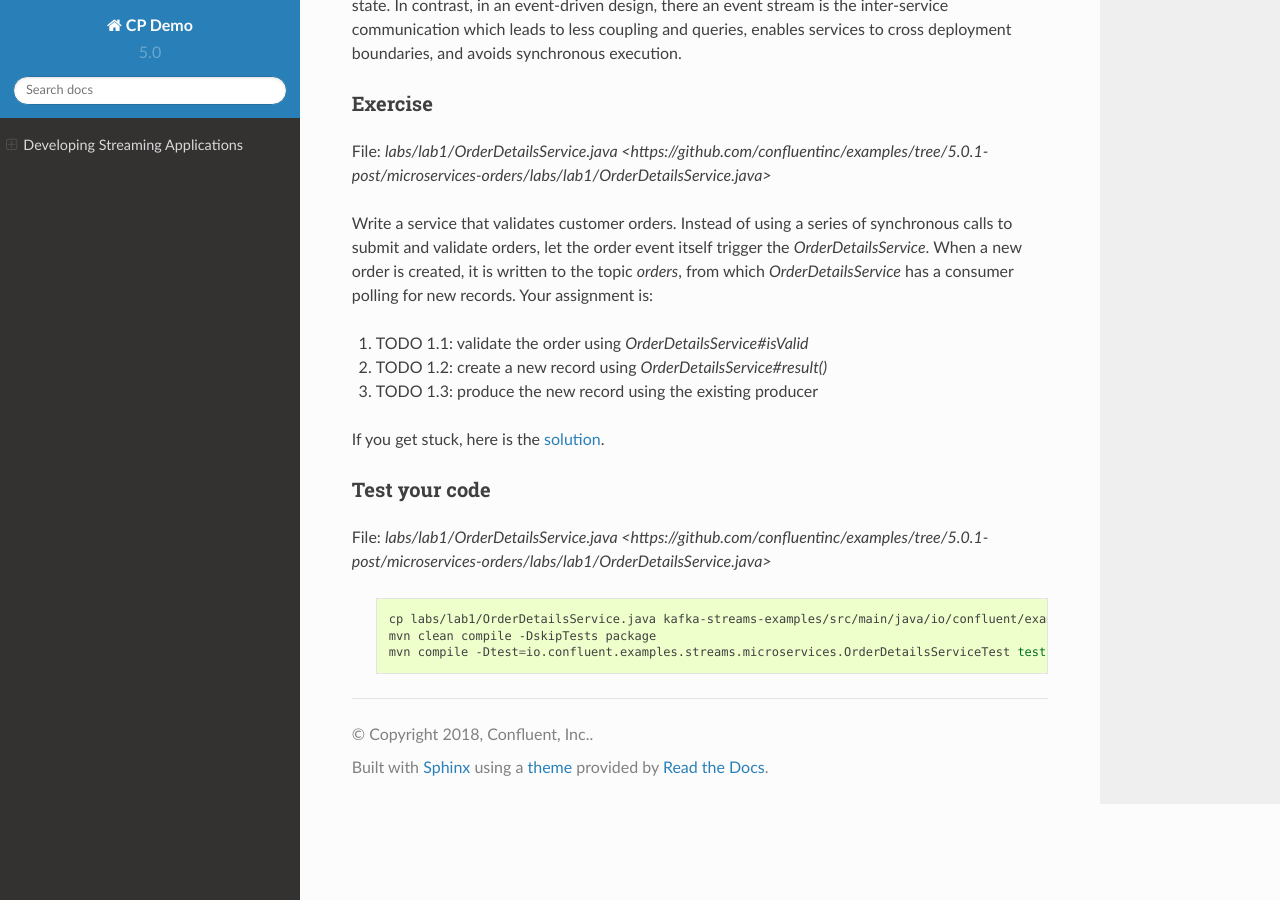
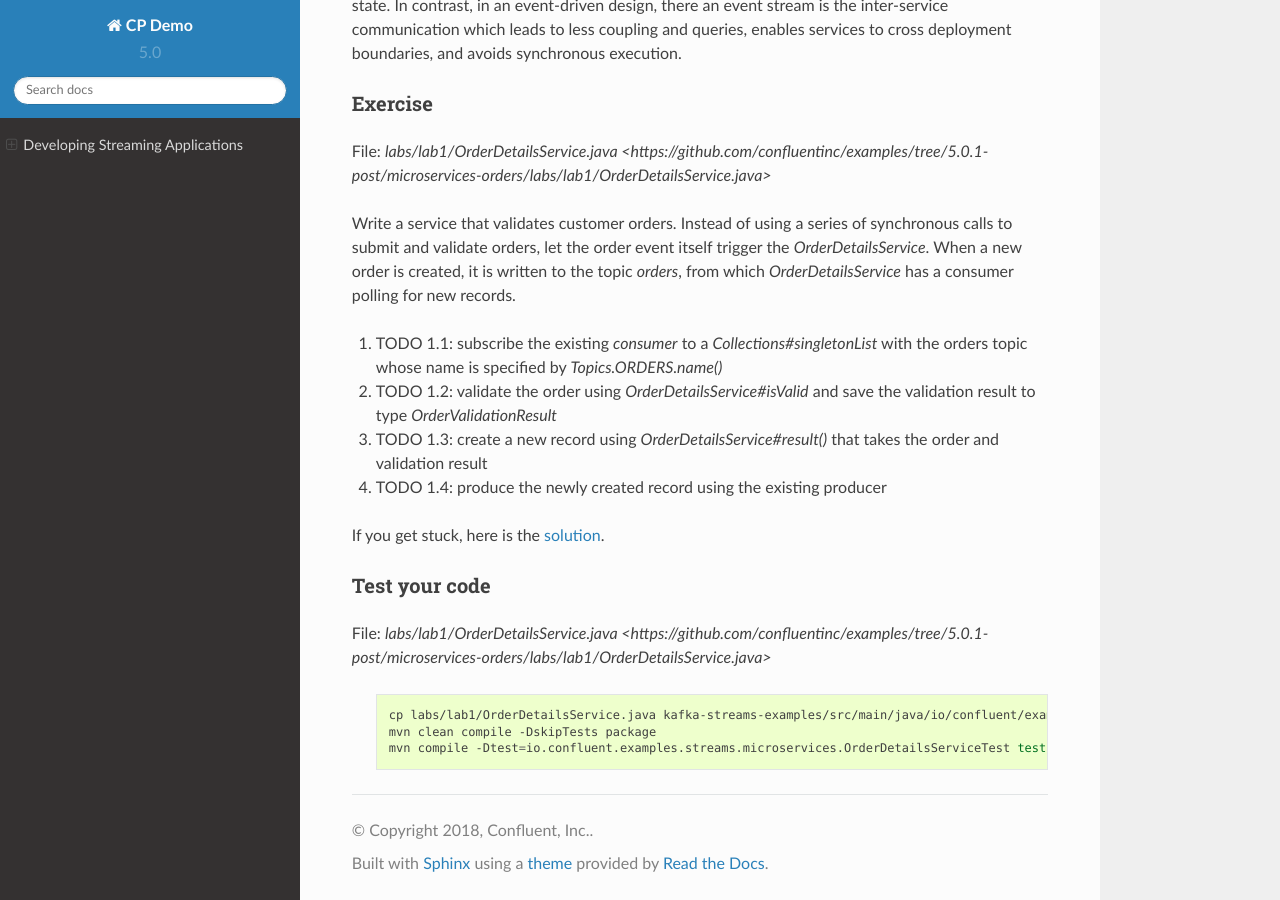
Before and after one commit to confluentinc/examples, a Sphinx documentation site: the page built from microservices-orders/docs/index.rst, in a window 1280 px wide and 900 px high, scrolled down 3990 px. Built offline with Sphinx 7.4.7 and the Read the Docs theme 2.0.0, drawn with Linux system fonts in a browser that asks for light colours.

Commit message:
Modified lab 1

```diff
--- a/microservices-orders/docs/index.rst
+++ b/microservices-orders/docs/index.rst
@@ -159,13 +159,14 @@ File: `labs/lab1/OrderDetailsService.java <https://github.com/confluentinc/examp
 Write a service that validates customer orders.
 Instead of using a series of synchronous calls to submit and validate orders, let the order event itself trigger the `OrderDetailsService`.
 When a new order is created, it is written to the topic `orders`, from which `OrderDetailsService` has a consumer polling for new records.
-Your assignment is:
 
-#. TODO 1.1: validate the order using `OrderDetailsService#isValid`
-#. TODO 1.2: create a new record using `OrderDetailsService#result()`
-#. TODO 1.3: produce the new record using the existing producer
+#. TODO 1.1: subscribe the existing `consumer` to a `Collections#singletonList` with the orders topic whose name is specified by `Topics.ORDERS.name()`
+#. TODO 1.2: validate the order using `OrderDetailsService#isValid` and save the validation result to type `OrderValidationResult`
+#. TODO 1.3: create a new record using `OrderDetailsService#result()` that takes the order and validation result
+#. TODO 1.4: produce the newly created record using the existing producer
 
-If you get stuck, here is the `solution <https://github.com/confluentinc/kafka-streams-examples/blob/5.0.1-post/src/main/java/io/confluent/examples/streams/microservices/OrderDetailsService.java#L88>`__.
+If you get stuck, here is the `solution <https://github.com/confluentinc/kafka-streams-examples/blob/5.0.1-post/src/main/java/io/confluent/examples/streams/microservices/OrderDetailsService.java>`__.
+
 
 Test your code
 ~~~~~~~~~~~~~~
```
Also changed, not shown: 1 other file.
